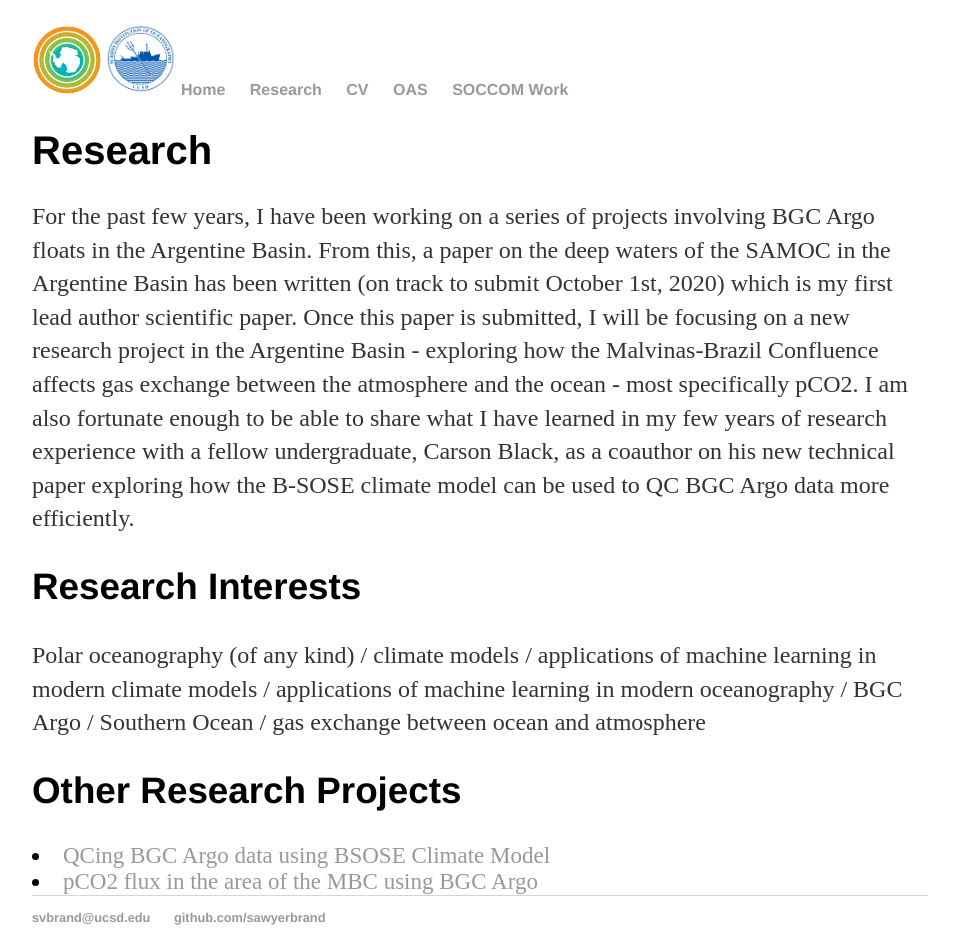
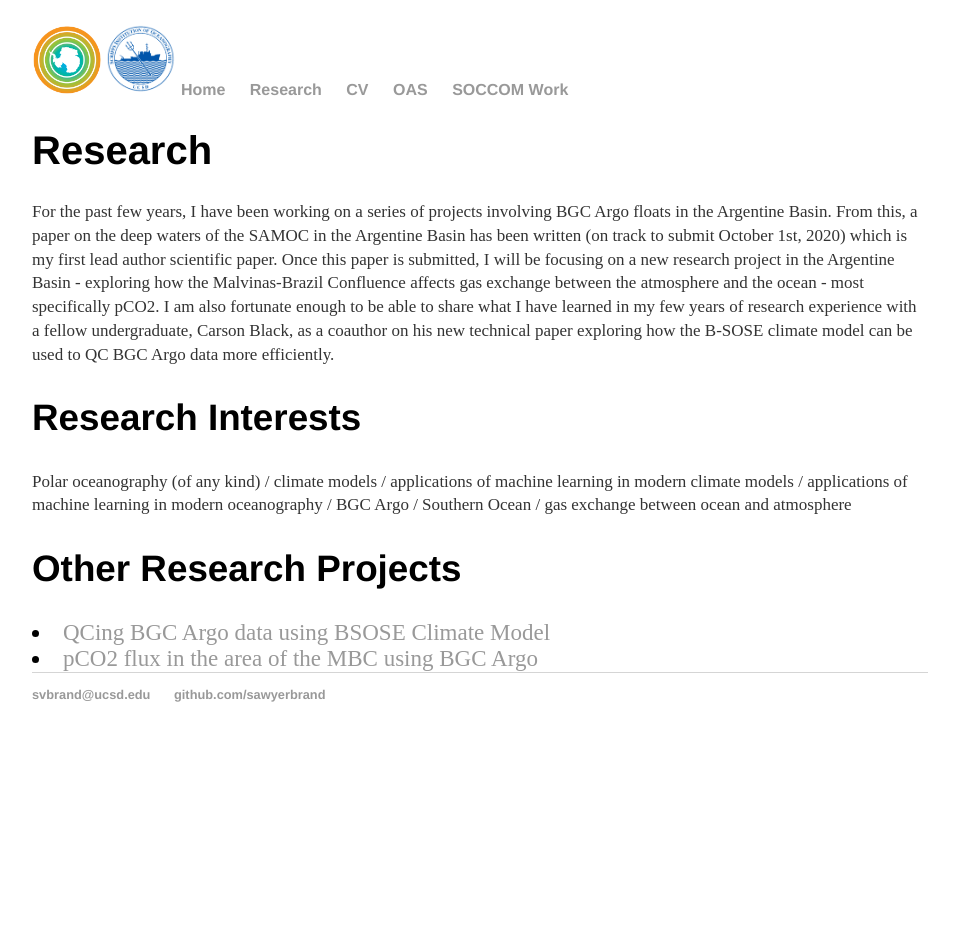
Before and after one commit to SawyerBrand/SawyerBrand.github.io, a Jekyll site: the page built from Research/index.html, in a window 1280 px wide. Shown: the whole page, without its empty margins (160-1119 px from the left). Built offline with Jekyll 4.4.1, drawn with Linux system fonts in a browser that asks for light colours; after the commit the page ends 900 px from its top, so only the background shows below that.

Commit message:
Update index.html

```diff
--- a/Research/index.html
+++ b/Research/index.html
@@ -16,7 +16,7 @@ title: Sawyer Brand's Research
 			<div class="blurb">
 	<h1>Research</h1>
 			<div>
-			<p font-size:20px;> For the past few years, I have been working on a series of projects involving BGC Argo floats in the Argentine Basin. From this,
+			<p style="font-size:17px" > For the past few years, I have been working on a series of projects involving BGC Argo floats in the Argentine Basin. From this,
 				a paper on the deep waters of the SAMOC in the Argentine Basin has been written (on track to submit October 1st, 2020)
 				which is my first lead author scientific paper. Once this paper is submitted, I will be focusing on a new research project in the
 				Argentine Basin - exploring how the Malvinas-Brazil Confluence affects gas exchange between the atmosphere and the ocean - most
@@ -27,7 +27,7 @@ title: Sawyer Brand's Research
 
 	<h2> Research Interests </h2>
 				<div>
-				<p font-size:20px;> Polar oceanography (of any kind) / climate models / applications of machine learning in modern climate models / applications of machine learning
+				<p style="font-size:17px"> Polar oceanography (of any kind) / climate models / applications of machine learning in modern climate models / applications of machine learning
 					in modern oceanography / BGC Argo / Southern Ocean / gas exchange between ocean and atmosphere </p>
 				</div>
 
```
